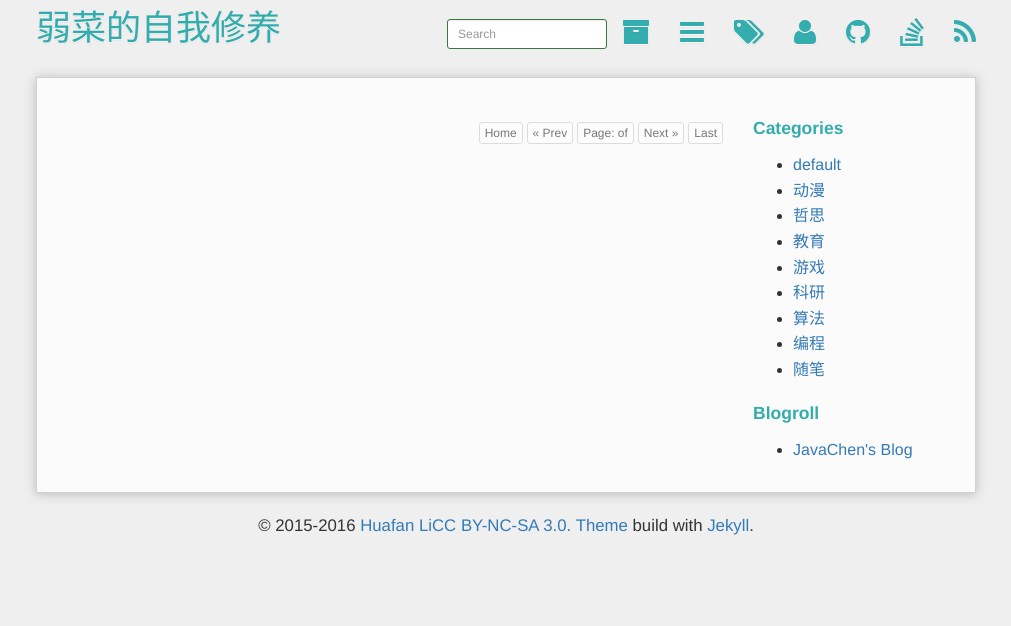
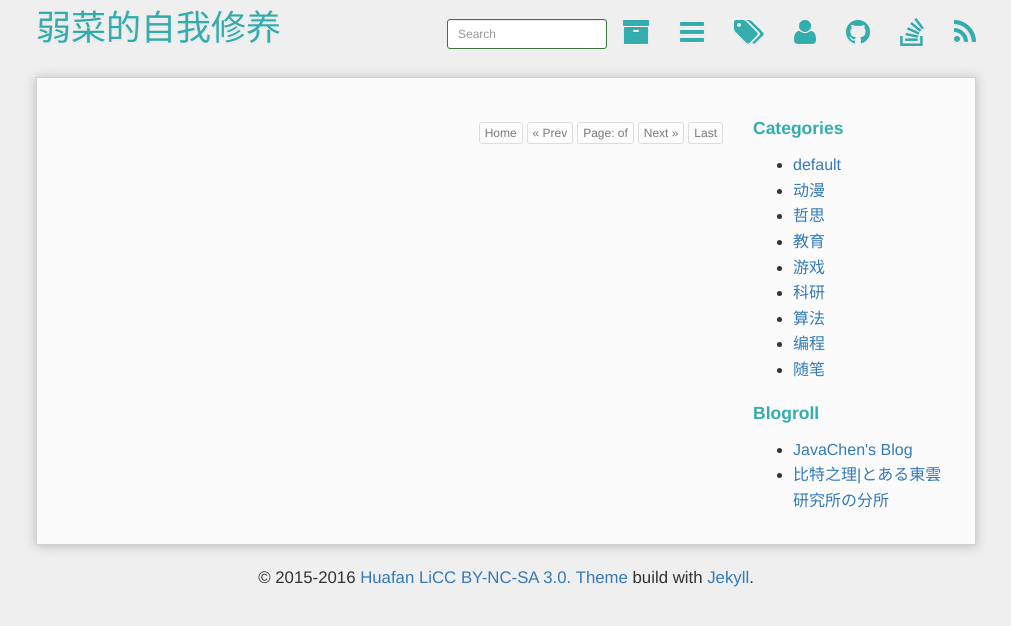
Before and after one commit to mioopoi/mioopoi.github.io, a Jekyll site: the page built from index.html, in a window 1280 px wide. Shown: the top 626 px of the page, without its empty margins (134-1145 px from the left). Built offline with Jekyll 4.4.1, drawn with Linux system fonts in a browser that asks for light colours; Markdown is read by kramdown in place of the engine named in the settings; comment, search, counter and statistics services are not loaded.

Commit message:
update blogroll

```diff
--- a/_data/blogroll.json
+++ b/_data/blogroll.json
@@ -2,5 +2,10 @@
     {
         "title": "JavaChen's Blog",
         "url": "http://blog.javachen.com/"
+    },
+
+    {
+    	"title": "比特之理|とある東雲研究所の分所",
+    	"url": "http://www.kylen314.com/"
     }
 ]
```
